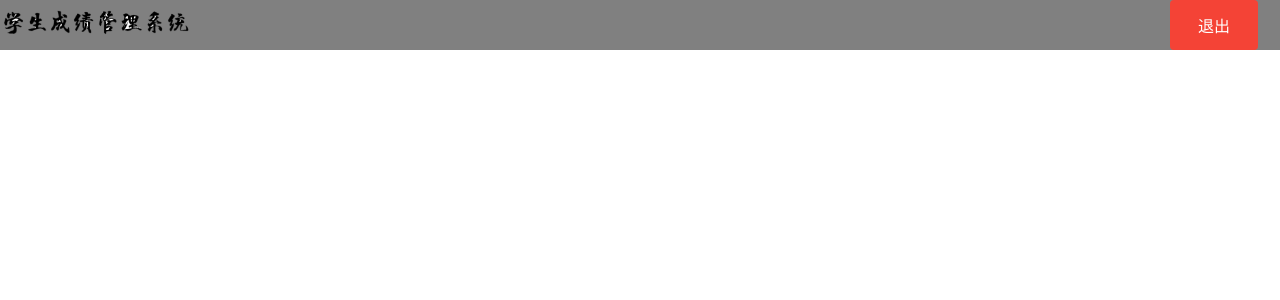
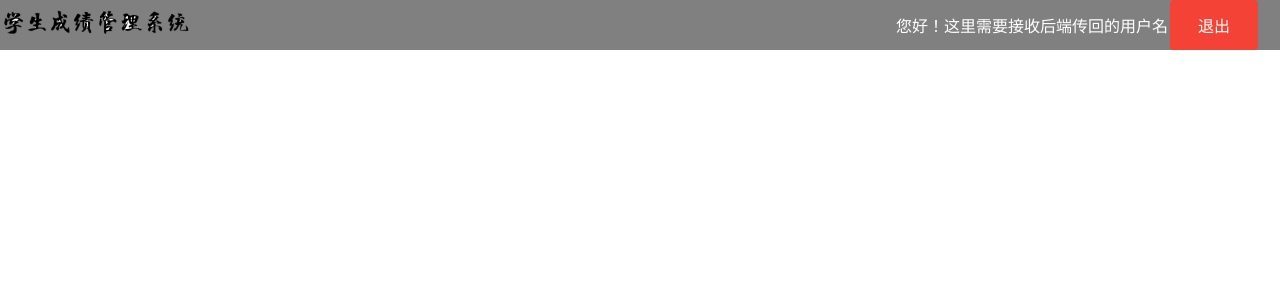
Before and after one commit to no-bike/WebHomeworkFrontEnd, a React (Create React App) app: page /home in a window 1280 px wide. Shown: the top 300 px of the page. Built offline with nearby package versions, Linux system fonts and the light colour scheme.

Commit message:
beautify: username on header

```diff
--- a/src/component/Head/Head.css
+++ b/src/component/Head/Head.css
@@ -38,3 +38,8 @@
   .button-logout:hover {
     background-color: #d32f2f; /* Darker red */
   }
+
+  .header-right span {
+    color: #ffffff;
+    font-family: 'STKaiti', 'KaiTi', 'KaiTi_GB2312', 'STFangsong', serif;
+  }
--- a/src/component/Head/Head.jsx
+++ b/src/component/Head/Head.jsx
@@ -14,7 +14,7 @@ function Head({ username }) {
       <img src="/picture/student.png" alt="Logo" style={{ height: '30px' }} />
       </div>
       <div className='header-right'>
-        <span>{username}</span>
+        <span>您好！{username}</span>
         <button
             onClick={handleLogout}
             className='button-logout'
--- a/src/component/Home/Home.jsx
+++ b/src/component/Home/Home.jsx
@@ -4,6 +4,6 @@ import Head from "../Head/Head";
 
 export default function Home() {
     return (
-        <Head />
+        <Head username={"这里需要接收后端传回的用户名"}/>
     )
 }
```
